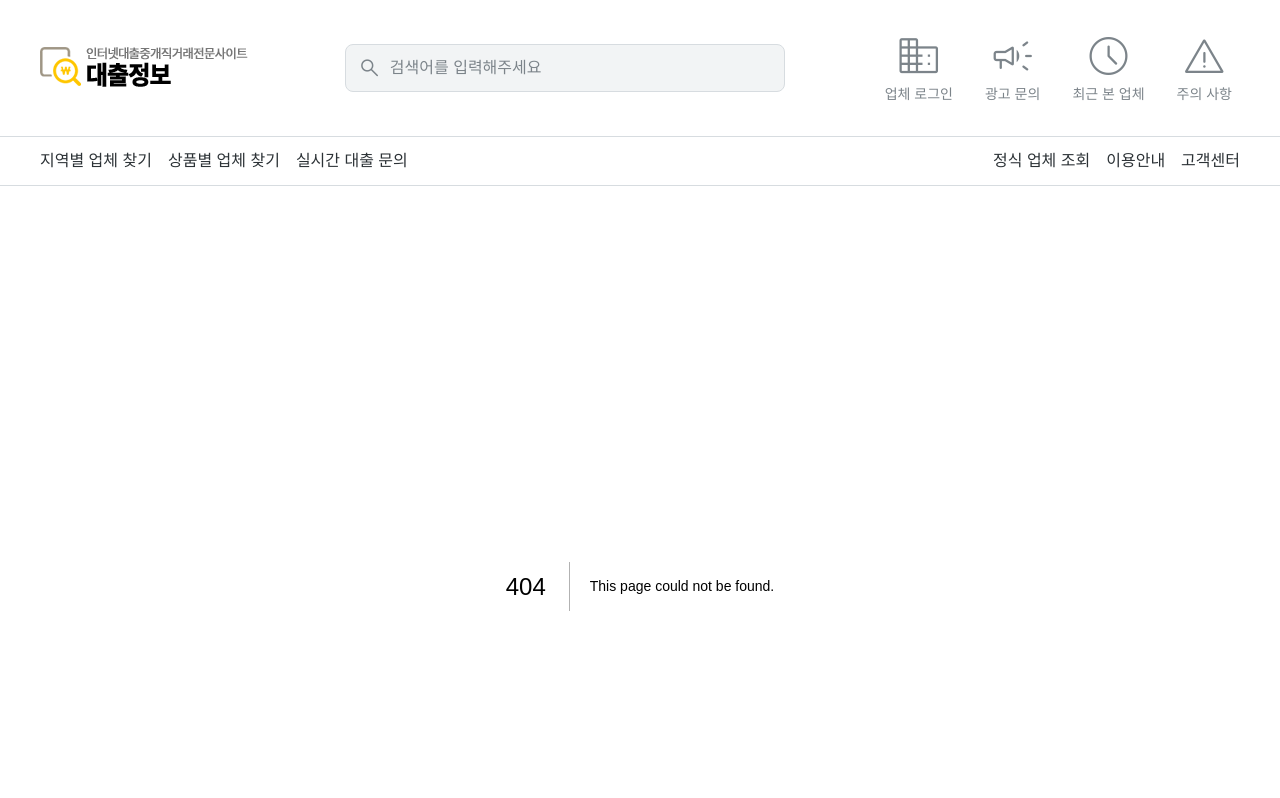
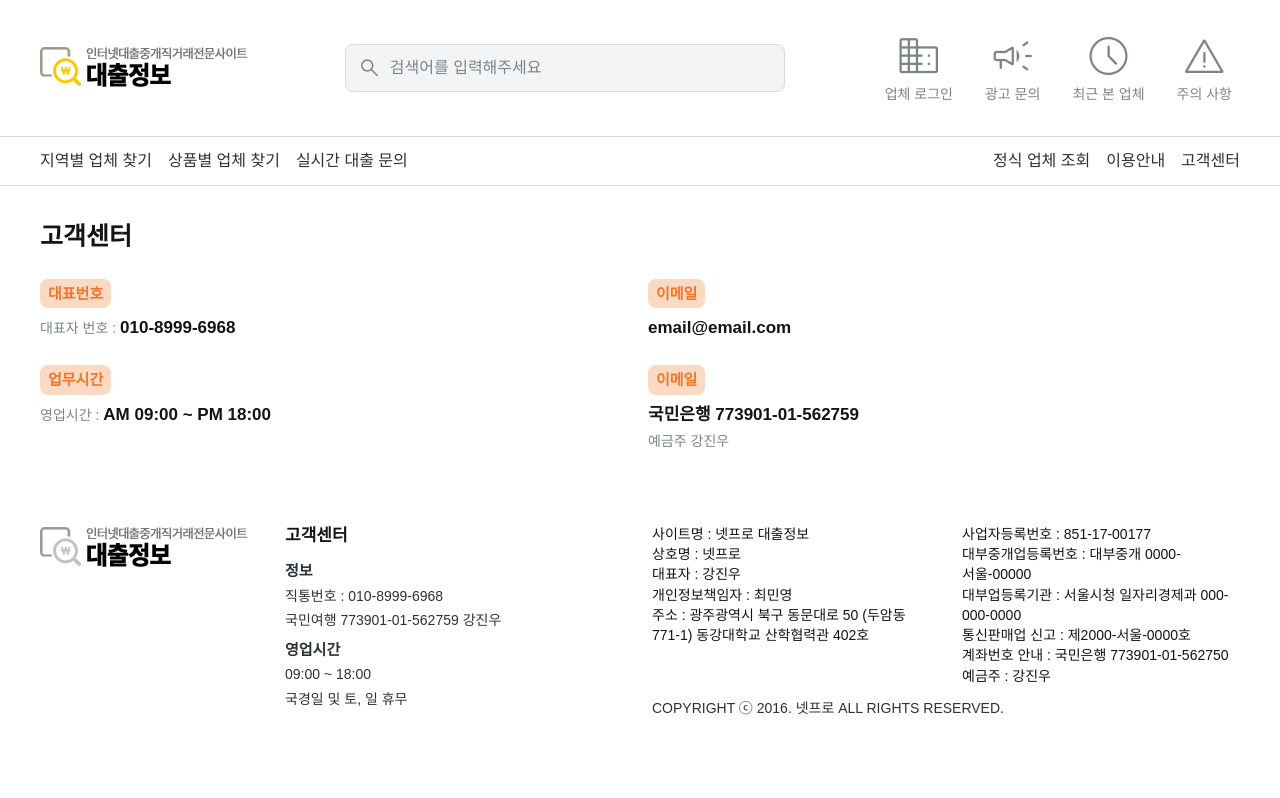
Before and after one commit to zegiha/loan_website, a Next.js app: page /customer in a window 1280 px wide. Before the commit this address had no page. Shown: the top 798 px of the page. Built offline with nearby package versions, Linux system fonts and the light colour scheme.

Commit message:
feat: 고객센터 페이지 추가

```diff
--- /dev/null
+++ b/app/customer/page.tsx
@@ -0,0 +1,69 @@
+import {Col, Row} from "@/components/atoms/layout";
+import {Section} from "@/components/molecules";
+import Typo from "@/components/atoms/typo/Typo";
+import style from './style.module.scss'
+
+export default function Customer_center() {
+  return (
+    <Col width={'fill'}>
+      <Section backgroundColor={'surface'}>
+        <Typo.Title emphasize color={'variable'}>고객센터</Typo.Title>
+        <Col gap={24} width={'fill'}>
+          <Row gap={16} width={'fill'} className={style.responsive}>
+            <Col gap={8} width={'fill'}>
+              <Chip>대표번호</Chip>
+              <Col gap={4} width={'fill'}>
+                <Row gap={4} alignItems={'center'}>
+                  <Typo.Contents color={'dim'}>대표자 번호 : </Typo.Contents>
+                  <Typo.SubBody emphasize color={'variable'}>010-8999-6968</Typo.SubBody>
+                </Row>
+              </Col>
+            </Col>
+            <Col gap={8} width={'fill'}>
+              <Chip>이메일</Chip>
+              <Col gap={4} width={'fill'}>
+                <Typo.SubBody emphasize color={'variable'}>email@email.com</Typo.SubBody>
+              </Col>
+            </Col>
+          </Row>
+          <Row gap={16} width={'fill'} className={style.responsive}>
+            <Col gap={8} width={'fill'}>
+              <Chip>업무시간</Chip>
+              <Col gap={4} width={'fill'}>
+                <Row gap={4} alignItems={'center'}>
+                  <Typo.Contents color={'dim'}>영업시간 : </Typo.Contents>
+                  <Typo.SubBody emphasize color={'variable'}>AM 09:00 ~ PM 18:00</Typo.SubBody>
+                </Row>
+              </Col>
+            </Col>
+            <Col gap={8} width={'fill'}>
+              <Chip>이메일</Chip>
+              <Col gap={4} width={'fill'}>
+                <Typo.SubBody emphasize color={'variable'}>국민은행 773901-01-562759</Typo.SubBody>
+                <Typo.Contents color={'dim'}>예금주 강진우</Typo.Contents>
+              </Col>
+            </Col>
+          </Row>
+        </Col>
+      </Section>
+    </Col>
+  )
+}
+
+function Chip({
+  children
+}: {
+  children: React.ReactNode
+}) {
+  return (
+    <Row
+      justifyContents={'center'}
+      alignItems={'center'}
+      className={style.chip}
+    >
+      <Typo.Contents color={'primary'} emphasize>
+        {children}
+      </Typo.Contents>
+    </Row>
+  )
+}
--- /dev/null
+++ b/app/customer/style.module.scss
@@ -0,0 +1,13 @@
+@use '/shared/color/semanticPalette.module' as semantic;
+
+.chip {
+  padding: 4px 8px;
+  border-radius: 8px;
+  background-color: semantic.$primaryContainer-primaryContainerNormal;
+}
+
+.responsive {
+  @media(max-width: 640px) {
+    flex-direction: column !important;
+  }
+}
```
